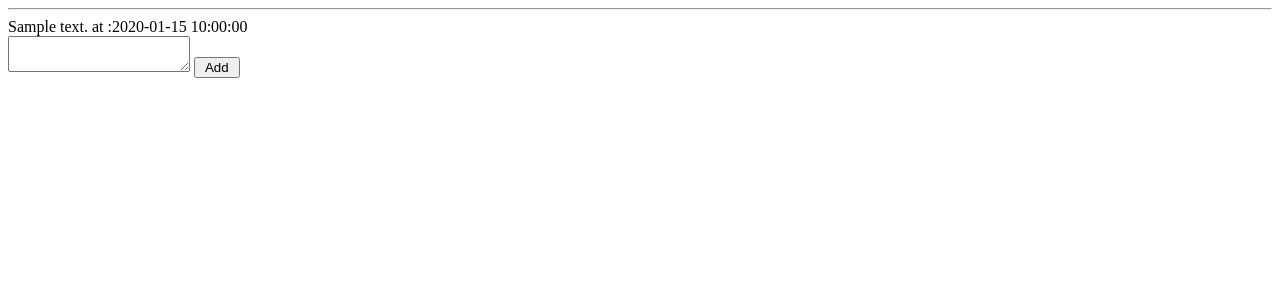
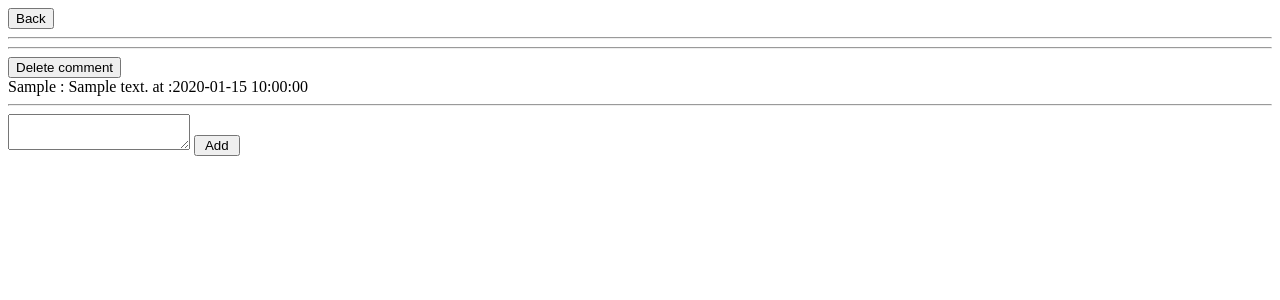
Before and after one commit to SaltyAga/ImpactWeek, a CodeIgniter app: the page made by CodeIgniter-3.1.9/application/views/comments.php in a window 1280 px wide. Shown: the top 300 px of the page. Run offline with CodeIgniter, Linux system fonts and the light colour scheme; tables that the repository leaves empty hold one stand-in row (values such as "Sample post"); the template is opened without the code that fills it: most values are stand-ins (such as "Sample title", 1, 10 or a date in 2020).

Commit message:
Add files via upload

```diff
--- a/CodeIgniter-3.1.9/application/views/comments.php
+++ b/CodeIgniter-3.1.9/application/views/comments.php
@@ -4,16 +4,25 @@
   <title></title>
 </head>
 <body>
+  <a href="<?php echo base_url('friends/all_posts'); ?>"><button>Back</button></a>
+  <hr>
   <?php
-/*@*/    $user_id=1; //we need here user id
+/*@*/    $user_id=2; //we need here user id.
+/*@*/    $user_admin=1; //we need here to know if this user admin or not.
     $post_id=$this->session->userdata('post_id');
     $post_main=$this->session->userdata('post_main');
-    echo "<b>$post_main</b>";
+    echo "<b>$post_main</b><hr>";
     if($all_comm)
     {
       foreach ($all_comm as $value)
-      {
-        echo "<hr>".$value['comment']." at :".$value['comm_time'];
+      { ?>
+        <form method="post" action="<?php echo base_url('friends/delete_comm'); ?>">
+          <input name="comm_id" type="hidden" value="<?php echo $value['comment_id']; ?>">
+          <input type="<?php if( ($user_admin == 1 )||($value['user_id']==$user_id) ) {echo 'submit';}else{echo 'hidden';} ?>" value="Delete comment"  >
+        </form>
+
+        <?php
+        echo $value['first_name']." : ".$value['comment']." at :".$value['comm_time']."<hr>";
 
       }
     }
```
Also changed, not shown: CodeIgniter-3.1.9/application/views/challenge.php (+13 -9 lines).
